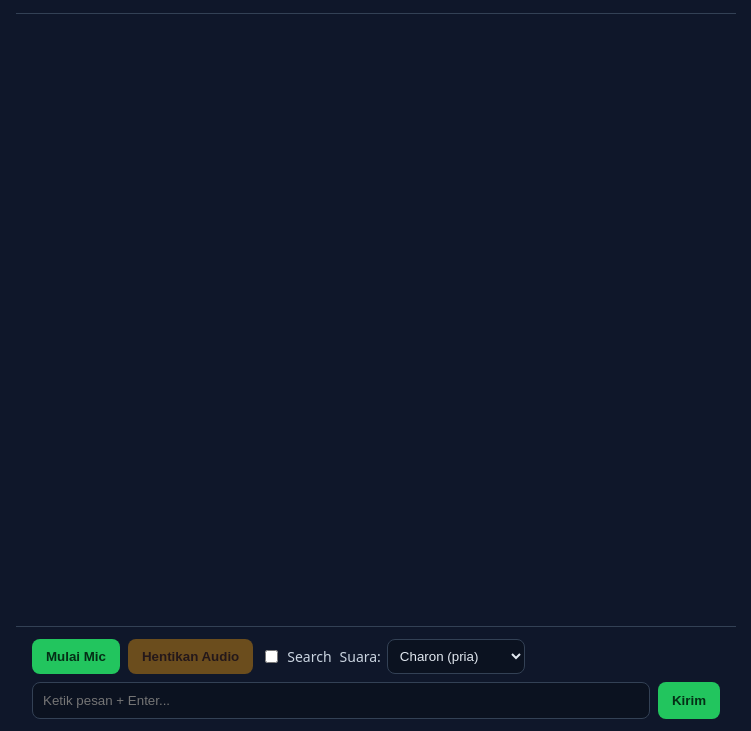
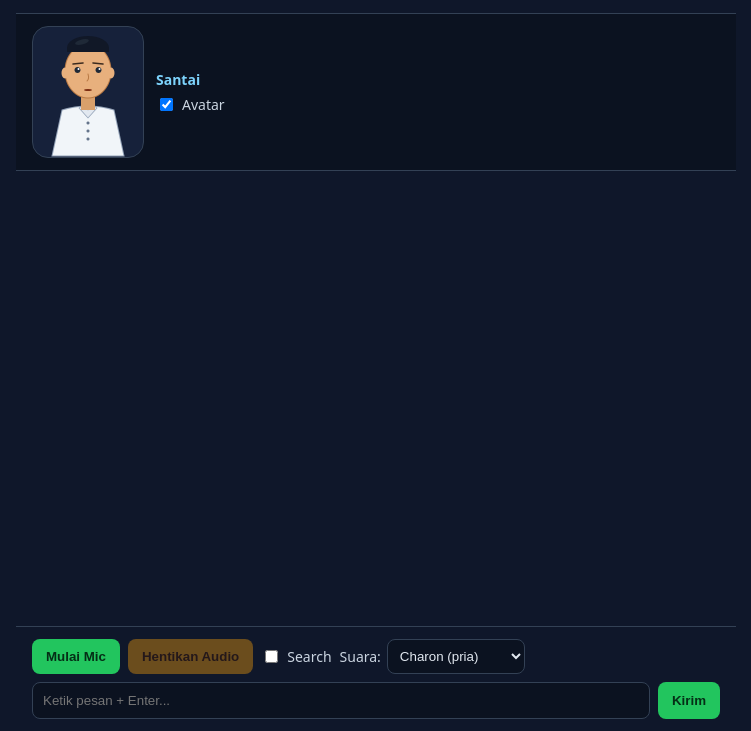
Before and after one commit to alirohmat/live-bot, a plain HTML site: page static/index.html in a window 1280 px wide. Shown: the part 69-800 px from the top of the page, without its empty margins (264-1015 px from the left). Drawn offline with Linux system fonts and the light colour scheme.

Commit message:
Avatar kartun santri putra lip-sync di web

```diff
--- a/static/app.js
+++ b/static/app.js
@@ -8,6 +8,10 @@ const micBtn = document.getElementById("micBtn");
 const stopBtn = document.getElementById("stopBtn");
 const searchBox = document.getElementById("searchBox");
 const voiceBox = document.getElementById("voiceBox");
+const avatarCanvas = document.getElementById("avatar");
+const avatarStateEl = document.getElementById("avatarState");
+const avatarToggle = document.getElementById("avatarToggle");
+const avatarPanel = document.getElementById("avatarPanel");
 
 let clientId = localStorage.getItem("live_client_id");
 if (!clientId) {
@@ -38,6 +42,117 @@ let micStream = null;
 let micProc = null;
 let playCursor = 0;
 let modelLine = null;
+
+/* Avatar santri: canvas 2D, lip-sync dari RMS audio. */
+let avatarMode = "idle"; // idle | listening | speaking
+let avatarLevel = 0; // 0-1, diset dari RMS tiap chunk audio
+let avatarMouth = 0;
+let avatarBlinkAt = 0;
+let avatarOn = localStorage.getItem("live_avatar") !== "0";
+const AVATAR_LABEL = { idle: "Santai", listening: "Mendengar", speaking: "Bicara" };
+
+function setAvatarMode(m) {
+  avatarMode = m;
+  if (avatarStateEl) avatarStateEl.textContent = AVATAR_LABEL[m] || m;
+}
+
+function drawSantri(now) {
+  if (!avatarCanvas || !avatarOn) return;
+  const ctx = avatarCanvas.getContext("2d");
+  const W = avatarCanvas.width, H = avatarCanvas.height;
+  const t = now / 1000;
+  // smoothing mulut + decay saat tak ada audio
+  avatarMouth += (avatarLevel - avatarMouth) * 0.45;
+  avatarLevel *= 0.82;
+  if (avatarLevel < 0.02) avatarLevel = 0;
+  const bob = Math.sin(t * 2.2) * 2 + (avatarMode === "speaking" ? Math.sin(t * 9) * 1.5 : 0);
+  if (avatarBlinkAt === 0) avatarBlinkAt = t + 2 + Math.random() * 2;
+  let blink = 0;
+  if (t >= avatarBlinkAt) {
+    blink = 1;
+    if (t > avatarBlinkAt + 0.15) avatarBlinkAt = t + 2.5 + Math.random() * 2.5;
+  }
+  ctx.clearRect(0, 0, W, H);
+  ctx.save();
+  ctx.translate(W / 2, 128 + bob);
+  // badan: baju koko putih
+  ctx.fillStyle = "#f1f5f9";
+  ctx.beginPath();
+  ctx.moveTo(-72, 132); ctx.lineTo(-52, 40); ctx.quadraticCurveTo(0, 24, 52, 40);
+  ctx.lineTo(72, 132); ctx.closePath(); ctx.fill();
+  ctx.strokeStyle = "#94a3b8"; ctx.lineWidth = 2; ctx.stroke();
+  // kerah koko
+  ctx.fillStyle = "#e2e8f0";
+  ctx.beginPath();
+  ctx.moveTo(-18, 36); ctx.lineTo(0, 56); ctx.lineTo(18, 36);
+  ctx.lineTo(10, 30); ctx.lineTo(0, 40); ctx.lineTo(-10, 30); ctx.closePath(); ctx.fill();
+  ctx.strokeStyle = "#94a3b8"; ctx.lineWidth = 1.5; ctx.stroke();
+  // kancing
+  ctx.fillStyle = "#64748b";
+  [66, 82, 98].forEach((y) => { ctx.beginPath(); ctx.arc(0, y, 3, 0, 7); ctx.fill(); });
+  // leher
+  ctx.fillStyle = "#d9a06b";
+  ctx.fillRect(-14, 14, 28, 26);
+  // kepala
+  ctx.fillStyle = "#e8b07d";
+  ctx.beginPath(); ctx.ellipse(0, -38, 46, 54, 0, 0, 7); ctx.fill();
+  ctx.strokeStyle = "#b97a45"; ctx.lineWidth = 2; ctx.stroke();
+  // telinga
+  ctx.fillStyle = "#e8b07d";
+  ctx.beginPath(); ctx.ellipse(-46, -34, 7, 11, 0, 0, 7); ctx.fill();
+  ctx.beginPath(); ctx.ellipse(46, -34, 7, 11, 0, 0, 7); ctx.fill();
+  // peci hitam
+  ctx.fillStyle = "#111827";
+  ctx.beginPath(); ctx.ellipse(0, -84, 42, 24, 0, Math.PI, 0); ctx.fill();
+  ctx.fillRect(-42, -86, 84, 10);
+  ctx.fillStyle = "#1f2937";
+  ctx.beginPath(); ctx.ellipse(-12, -96, 14, 5, -0.25, 0, 7); ctx.fill();
+  // alis
+  ctx.strokeStyle = "#3b2a1e"; ctx.lineWidth = 3; ctx.lineCap = "round";
+  ctx.beginPath(); ctx.moveTo(-30, -52); ctx.lineTo(-10, -54); ctx.stroke();
+  ctx.beginPath(); ctx.moveTo(10, -54); ctx.lineTo(30, -52); ctx.stroke();
+  // mata (blink = garis)
+  if (blink) {
+    ctx.strokeStyle = "#1f2937"; ctx.lineWidth = 3;
+    ctx.beginPath(); ctx.moveTo(-30, -40); ctx.lineTo(-12, -40); ctx.stroke();
+    ctx.beginPath(); ctx.moveTo(12, -40); ctx.lineTo(30, -40); ctx.stroke();
+  } else {
+    ctx.fillStyle = "#1f2937";
+    ctx.beginPath(); ctx.arc(-21, -40, 6, 0, 7); ctx.fill();
+    ctx.beginPath(); ctx.arc(21, -40, 6, 0, 7); ctx.fill();
+    ctx.fillStyle = "#fff";
+    ctx.beginPath(); ctx.arc(-19, -42, 2, 0, 7); ctx.fill();
+    ctx.beginPath(); ctx.arc(23, -42, 2, 0, 7); ctx.fill();
+  }
+  // hidung
+  ctx.strokeStyle = "#b97a45"; ctx.lineWidth = 2;
+  ctx.beginPath(); ctx.moveTo(0, -32); ctx.quadraticCurveTo(3, -22, -2, -18); ctx.stroke();
+  // mulut: buka 0-1 dari level audio
+  const open = Math.min(1, Math.max(0, avatarMouth));
+  ctx.fillStyle = "#7c2d12";
+  ctx.beginPath(); ctx.ellipse(0, 0, 8 + open * 4, 2 + open * 11, 0, 0, 7); ctx.fill();
+  ctx.restore();
+}
+
+function avatarLoop(now) {
+  drawSantri(now || performance.now());
+  if (avatarOn) requestAnimationFrame(avatarLoop);
+}
+
+function applyAvatarToggle() {
+  if (avatarToggle) avatarToggle.checked = avatarOn;
+  if (avatarPanel) avatarPanel.classList.toggle("hidden", !avatarOn);
+  if (avatarOn) requestAnimationFrame(avatarLoop);
+}
+if (avatarToggle) {
+  avatarToggle.checked = avatarOn;
+  avatarToggle.addEventListener("change", () => {
+    avatarOn = avatarToggle.checked;
+    localStorage.setItem("live_avatar", avatarOn ? "1" : "0");
+    applyAvatarToggle();
+  });
+}
+applyAvatarToggle();
 
 function addLine(who, text) {
   const div = document.createElement("div");
@@ -93,17 +208,21 @@ function connect() {
       addLine("kamu", pkt.text);
     } else if (pkt.type === "transcript_out") {
       appendModel(pkt.text);
+      setAvatarMode("speaking");
     } else if (pkt.type === "turn_complete") {
       modelLine = null;
+      setAvatarMode("idle");
     } else if (pkt.type === "sources") {
       addSources(pkt.items || []);
     } else if (pkt.type === "audio") {
+      setAvatarMode("speaking");
       playPcm24k(pkt.data);
     }
   };
 
   ws.onclose = () => {
     statusEl.textContent = "Koneksi putus. Menyambung ulang...";
+    setAvatarMode("idle");
     clearTimeout(reconnectTimer);
     reconnectTimer = setTimeout(connect, 2000);
   };
@@ -131,6 +250,11 @@ function playPcm24k(b64) {
   const view = new Uint8Array(buf);
   for (let i = 0; i < raw.length; i++) view[i] = raw.charCodeAt(i);
   const samples = new Int16Array(buf);
+  let sum = 0;
+  for (let i = 0; i < samples.length; i++) { const v = samples[i] / 32768; sum += v * v; }
+  const rms = Math.sqrt(sum / Math.max(1, samples.length));
+  avatarLevel = Math.min(1, rms * 4);
+  setAvatarMode("speaking");
   const out = audioCtx.createBuffer(1, samples.length, 24000);
   const ch = out.getChannelData(0);
   for (let i = 0; i < samples.length; i++) ch[i] = samples[i] / 32768;
@@ -148,6 +272,8 @@ stopBtn.addEventListener("click", () => {
   if (audioCtx) audioCtx.close();
   audioCtx = null;
   playCursor = 0;
+  avatarLevel = 0;
+  setAvatarMode("idle");
   stopBtn.disabled = true;
 });
 
@@ -186,5 +312,6 @@ micBtn.addEventListener("click", async () => {
   micProc = proc;
   micBtn.textContent = "Mic Aktif";
   micBtn.disabled = true;
+  setAvatarMode("listening");
   statusEl.textContent = "Mic aktif. Bicara saja...";
 });
--- a/static/index.html
+++ b/static/index.html
@@ -12,6 +12,14 @@
     <h1>Gemini Live Chat</h1>
     <p id="status">Menghubungkan...</p>
   </header>
+
+  <section id="avatarPanel">
+    <canvas id="avatar" width="220" height="260" aria-label="Avatar santri"></canvas>
+    <div class="avatar-meta">
+      <span id="avatarState">Santai</span>
+      <label class="search"><input type="checkbox" id="avatarToggle" checked /> Avatar</label>
+    </div>
+  </section>
 
   <main id="log" aria-live="polite"></main>
 
--- a/static/style.css
+++ b/static/style.css
@@ -18,3 +18,10 @@ button:disabled { opacity: 0.4; cursor: default; }
 .msg.sources { background: #0b1220; border: 1px solid #334155; font-size: 13px; }
 .msg.sources a { color: #7dd3fc; }
 .search select { background: #0b1220; color: #e2e8f0; border: 1px solid #334155; border-radius: 8px; padding: 8px; }
+
+#avatarPanel { display: flex; align-items: center; gap: 12px; padding: 12px 16px; border-bottom: 1px solid #334155; background: #0b1220; }
+#avatarPanel.hidden { display: none; }
+#avatar { width: 110px; height: 130px; border-radius: 16px; background: #16213a; border: 1px solid #334155; flex-shrink: 0; }
+.avatar-meta { display: flex; flex-direction: column; gap: 6px; }
+#avatarState { font-size: 14px; color: #7dd3fc; font-weight: 600; }
+@media (max-width: 480px) { #avatar { width: 88px; height: 104px; } }
```
Also changed, not shown: README.md.
